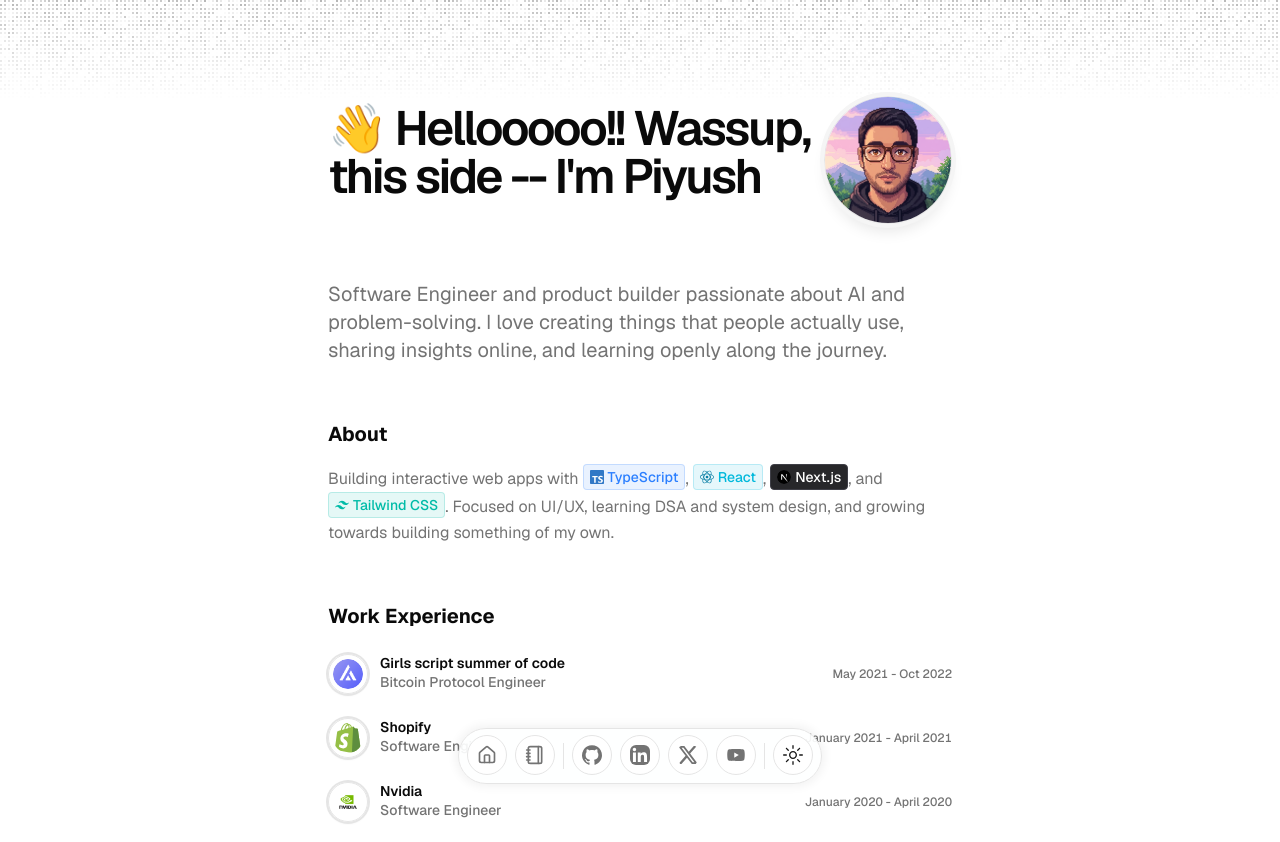
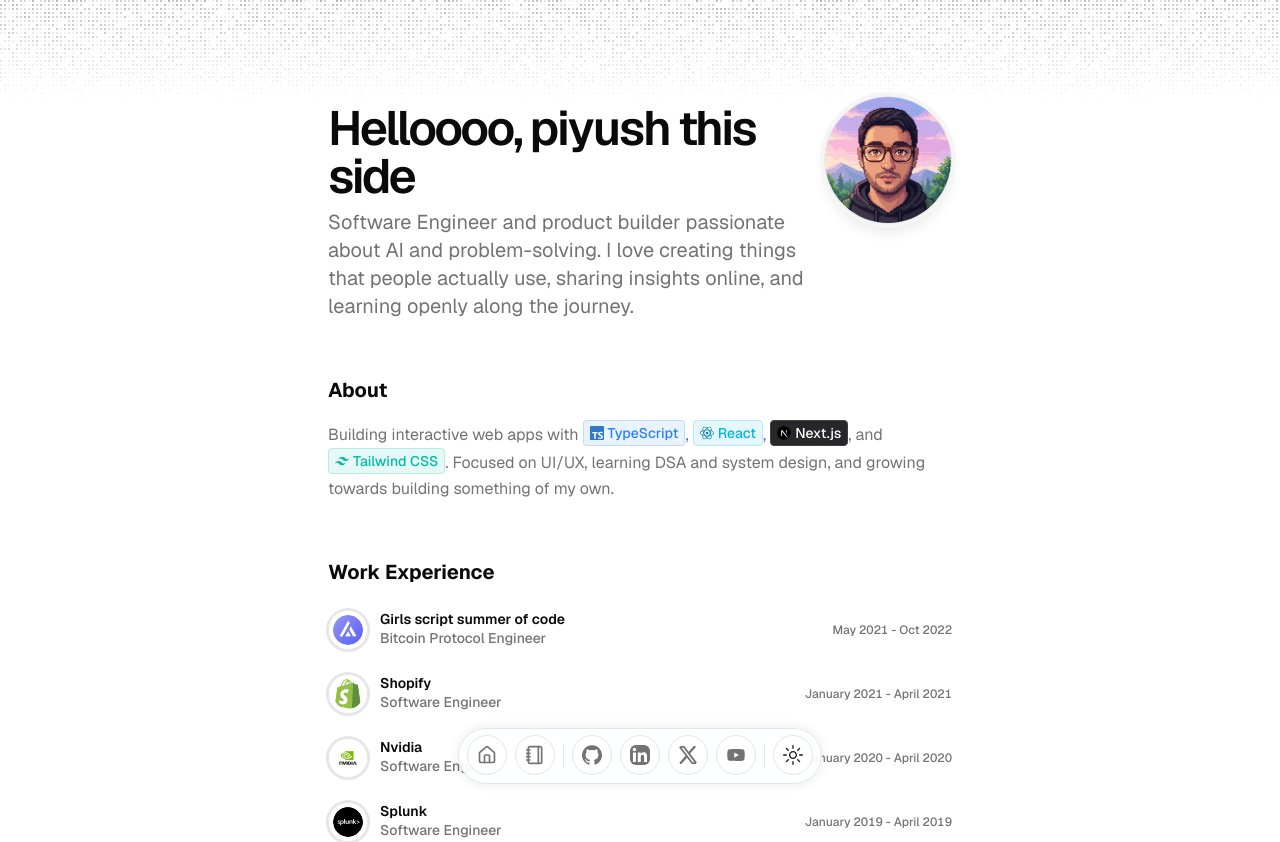
Before and after one commit to piyushhvarma/portfolio-pyt, a Next.js app: page / in a window 1280 px wide. Shown: the top 842 px of the page. Built offline with nearby package versions, Linux system fonts and the light colour scheme.

Commit message:
feat: implement main portfolio page with hero, about, experience, education, and skills sections

```diff
--- a/src/app/page.tsx
+++ b/src/app/page.tsx
@@ -30,11 +30,18 @@ export default function Page() {
                 className="text-3xl font-semibold tracking-tighter sm:text-4xl lg:text-5xl"
                 yOffset={8}
               >
-                <span className="inline-block animate-[wave_2.5s_ease-in-out_infinite] origin-[70%_70%]">👋</span>{" "}
-                Hellooooo!! Wassup, {" "} this side --{" "}
-                <br className="sm:hidden" />
-                I&apos;m <HyperText className="inline-block">{DATA.name.split(" ")[0]}</HyperText>
+                Helloooo,{" "}
+                <span className="relative inline-flex justify-center">
+                  <span className="invisible">Piyush</span>
+                  <HyperText className="absolute inset-0 flex items-center justify-center whitespace-nowrap">piyush</HyperText>
+                </span>{" "}
+                this side
               </BlurFade>
+              <BlurFadeText
+                className="text-muted-foreground max-w-[600px] md:text-lg lg:text-xl"
+                delay={BLUR_FADE_DELAY * 2.5}
+                text={DATA.description}
+              />
             </div>
             <BlurFade delay={BLUR_FADE_DELAY} className="order-1 md:order-2">
               <div className="relative size-24 md:size-32 rounded-full overflow-hidden border shadow-lg ring-4 ring-muted group flex-shrink-0 cursor-pointer">
@@ -45,15 +52,7 @@ export default function Page() {
           </div>
         </div>
       </section>
-      <section id="description">
-        <div className="mx-auto w-full max-w-2xl">
-          <BlurFadeText
-            className="text-muted-foreground max-w-[600px] md:text-lg lg:text-xl"
-            delay={BLUR_FADE_DELAY * 2.5}
-            text={DATA.description}
-          />
-        </div>
-      </section>
+
       <section id="about">
         <div className="flex min-h-0 flex-col gap-y-4">
           <BlurFade delay={BLUR_FADE_DELAY * 3}>
```
